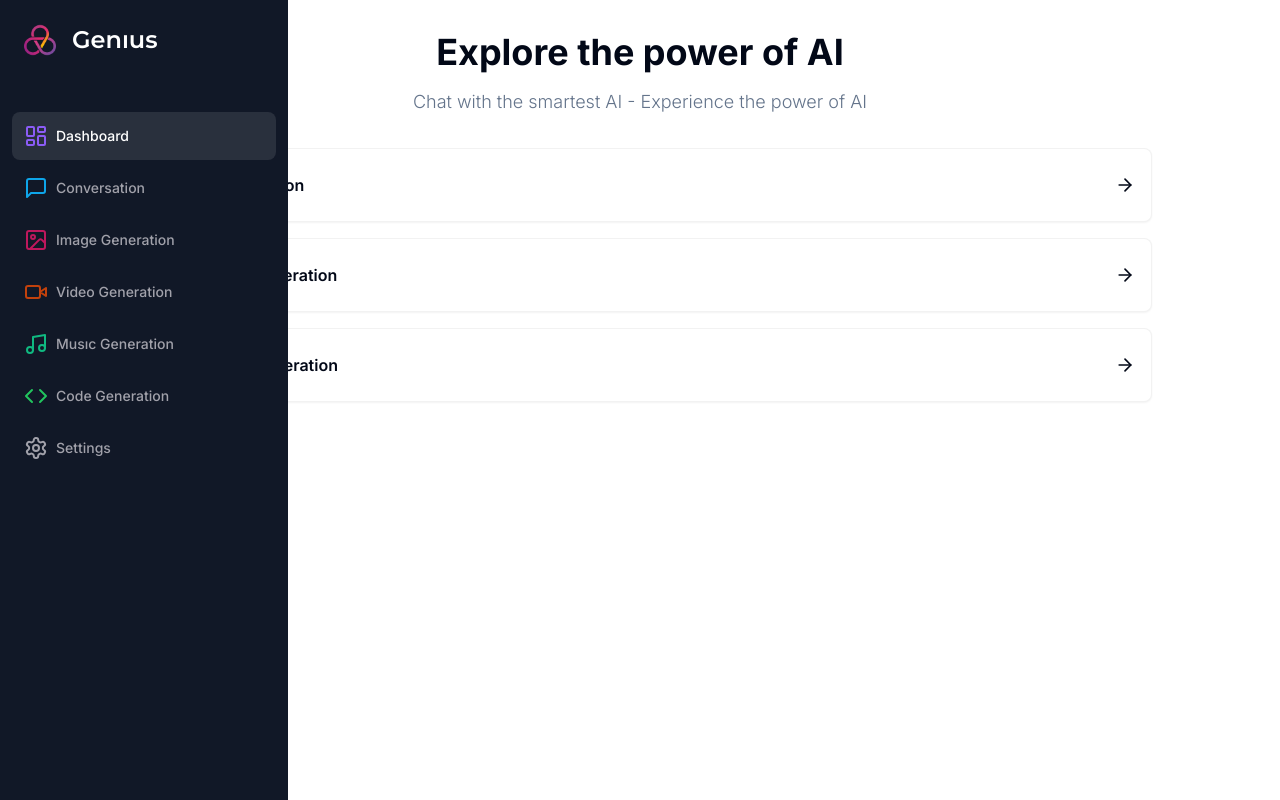
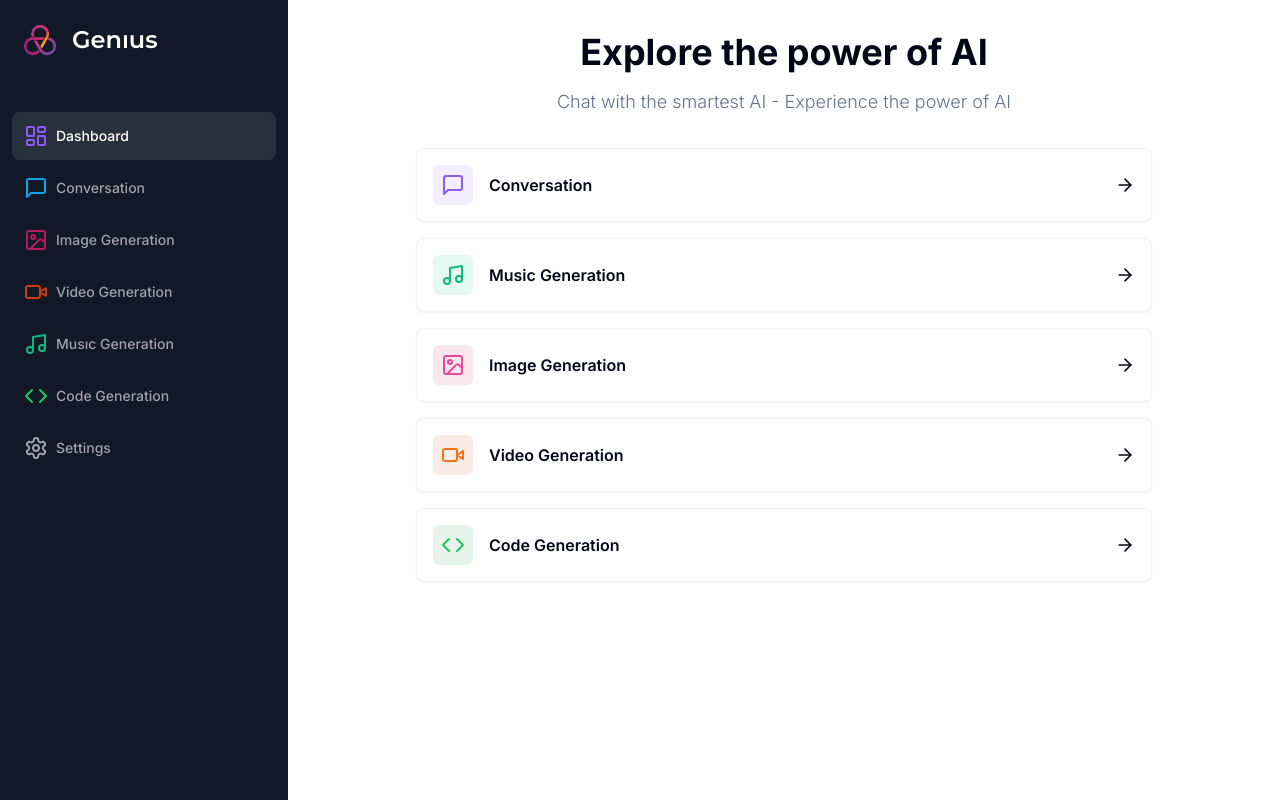
Before and after one commit to g1dotcom/ai-saas, a Next.js app: page /dashboard in a window 1280 px wide. Built offline with nearby package versions, Linux system fonts and the light colour scheme.

Commit message:
🔧 fix(page.tsx): import useRouter from next/navigation to fix missing import error 🔧 fix(layout.tsx): fix z-index value to 80 to ensure proper layering of elements 🔧 fix(navbar.tsx): remove unused imports

```diff
--- a/app/(dashboard)/(routes)/dashboard/page.tsx
+++ b/app/(dashboard)/(routes)/dashboard/page.tsx
@@ -1,8 +1,16 @@
 "use client";
+import { useRouter } from "next/navigation";
 
 import { Card } from "@/components/ui/card";
 import { cn } from "@/lib/utils";
-import { ArrowRight, ImageIcon, MessageSquare, Music } from "lucide-react";
+import {
+  ArrowRight,
+  Code,
+  ImageIcon,
+  MessageSquare,
+  Music,
+  VideoIcon,
+} from "lucide-react";
 
 const tools = [
   {
@@ -26,9 +34,24 @@ const tools = [
     bgColor: "bg-pink-700/10",
     href: "/image",
   },
+  {
+    label: "Video Generation",
+    icon: VideoIcon,
+    color: "text-orange-500",
+    bgColor: "bg-orange-700/10",
+    href: "/video",
+  },
+  {
+    label: "Code Generation",
+    icon: Code,
+    color: "text-green-500",
+    bgColor: "bg-green-700/10",
+    href: "/code",
+  },
 ];
 
 const DashboardPage = () => {
+  const router = useRouter();
   return (
     <div>
       <div className="mb-8 space-y-4">
@@ -42,6 +65,7 @@ const DashboardPage = () => {
       <div className="px-4 md:px-20 lg:px-32 space-y-4">
         {tools.map((tool) => (
           <Card
+            onClick={() => router.push(tool.href)}
             key={tool.href}
             className="p-4 border-black/5 flex items-center justify-between hover:shadow-md transition cursor-pointer"
           >
--- a/app/(dashboard)/layout.tsx
+++ b/app/(dashboard)/layout.tsx
@@ -5,10 +5,10 @@ import Sidebar from "@/components/sidebar";
 const DashboardLayout = ({ children }: { children: React.ReactNode }) => {
   return (
     <div className="h-full relative">
-      <div className="hidden h-full md:flex md:w-72 md:flex-col md:fixed md:inset-y-0 z-[80] bg-gray-900">
+      <div className="hidden h-full md:flex md:w-72 md:flex-col md:fixed md:inset-y-0 z-80 bg-gray-900">
         <Sidebar />
       </div>
-      <main>
+      <main className="md:pl-72 pb-10">
         <Navbar />
         {children}
       </main>
--- a/components/navbar.tsx
+++ b/components/navbar.tsx
@@ -1,6 +1,3 @@
-import { Menu } from "lucide-react";
-
-import { Button } from "@/components/ui/button";
 import { UserButton } from "@clerk/nextjs";
 import MobileSidebar from "./mobile-sidebar";
 
```
